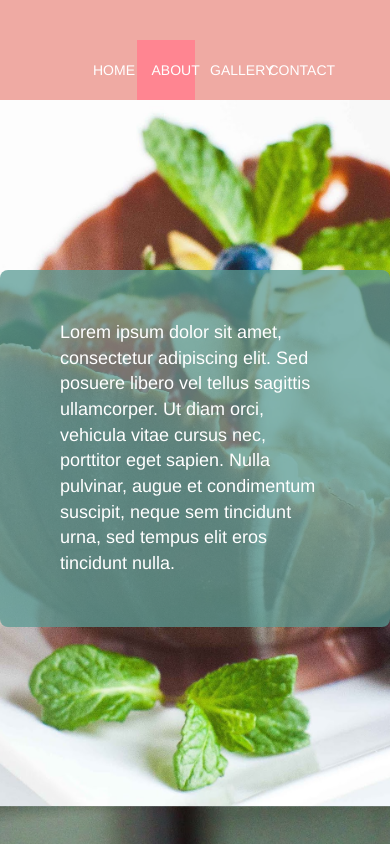
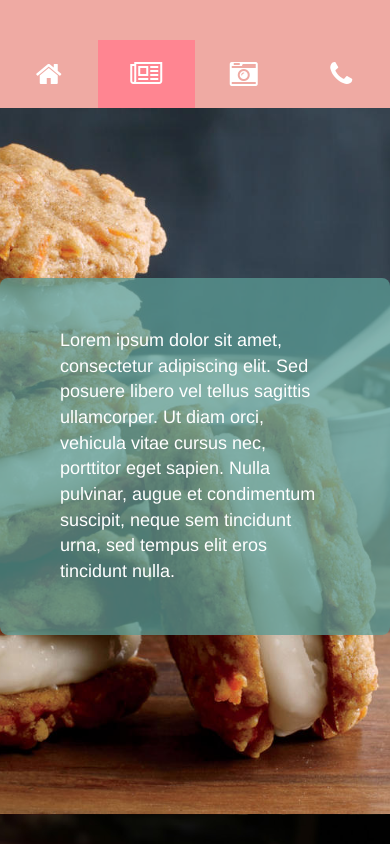
Before and after one commit to nklnkl/csc225-project1, a website: page about.html in a window 390 px wide. Shown: the top 844 px of the page. Drawn offline with nearby package versions, Linux system fonts and the light colour scheme.

Commit message:
Made site responsive using Bootstrap

```diff
--- a/about.html
+++ b/about.html
@@ -6,14 +6,15 @@
     <meta name="viewport" content="width=device-width, initial-scale=1">
     <link rel="stylesheet" href="bower_components/bootstrap/dist/css/bootstrap.css" />
     <link rel="stylesheet" href="style.css" />
+    <link href="https://maxcdn.bootstrapcdn.com/font-awesome/4.7.0/css/font-awesome.min.css" rel="stylesheet" integrity="sha384-wvfXpqpZZVQGK6TAh5PVlGOfQNHSoD2xbE+QkPxCAFlNEevoEH3Sl0sibVcOQVnN" crossorigin="anonymous">
     <script type="text/javascript" src="bower_components/jquery/dist/jquery.js"></script>
     <script type="text/javascript" src="script.js"></script>
   </head>
 
-  <body id="about">
+  <body id="home">
 
     <header class="container-fluid">
-			<nav class="row">
+			<nav class="row large hidden-xs">
 				<a class="col-xs-3" href="index.html">
 					Home
         </a>
@@ -25,6 +26,20 @@
         </a>
         <a class="col-xs-3" href="contact.html">
 					Contact
+				</a>
+      </nav>
+      <nav class="row small visible-xs">
+				<a class="col-xs-3" href="index.html">
+					<i class="fa fa-home fa-2x" aria-hidden="true"></i>
+        </a>
+        <a class="col-xs-3" href="about.html">
+          <i class="fa fa-newspaper-o fa-2x" aria-hidden="true"></i>
+        </a>
+        <a class="col-xs-3" href="gallery.html">
+					<i class="fa fa-camera-retro fa-2x" aria-hidden="true"></i>
+        </a>
+        <a class="col-xs-3" href="contact.html">
+					<i class="fa fa-phone fa-2x" aria-hidden="true"></i>
 				</a>
 			</nav>
     </header>
--- a/style.css
+++ b/style.css
@@ -95,7 +95,7 @@ header {
   padding-top: 40px;
   background-color: #EFAAA3;
 }
-header > nav {
+header > nav.large {
   padding-left: 20vw;
   padding-right: 20vw;
 }
```
Also changed, not shown: contact.html (+16 -1 lines), gallery.html (+16 -1 lines), index.html (+16 -1 lines).
